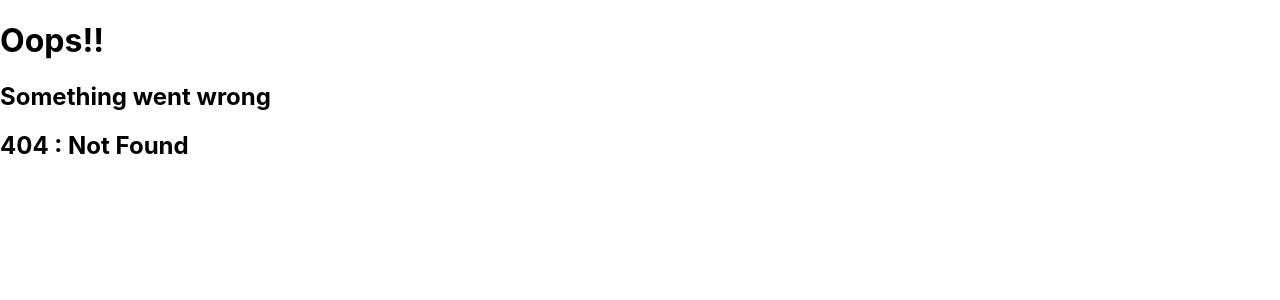
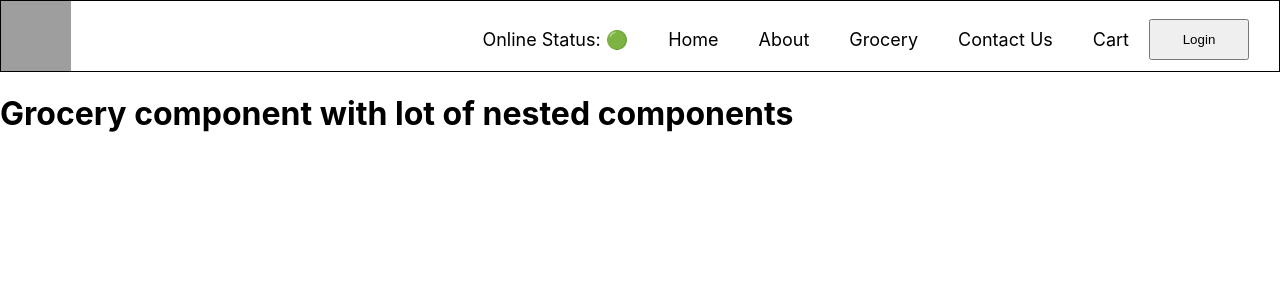
Before and after one commit to Cgs1208/chwiggy, a React (Create React App) app: page /grocery in a window 1280 px wide. Before the commit this address had no page. Shown: the top 300 px of the page. Built offline with nearby package versions, Linux system fonts and the light colour scheme; grey boxes are pictures that could not be loaded.

Commit message:
episode 09-optimising app

```diff
--- a/src/App.js
+++ b/src/App.js
@@ -6,6 +6,9 @@ import Error from "./pages/Error";
 import Body from "./components/Body";
 import Contact from "../src/pages/Contact";
 import RestaurantMenu from "./components/RestaurantMenu";
+import { lazy, Suspense } from "react";
+// import Grocery from "./components/Grocery";
+const Grocery = lazy(() => import("./components/Grocery"));
 
 const router = createBrowserRouter([
   {
@@ -27,6 +30,14 @@ const router = createBrowserRouter([
         element: <Contact />,
       },
       {
+        path: "/grocery",
+        element: (
+          <Suspense fallback={<h1>Groceries list loading... Please wait</h1>}>
+            <Grocery />
+          </Suspense>
+        ),
+      },
+      {
         path: "restaurants/:id",
         element: <RestaurantMenu />,
       },
--- a/src/components/Body.js
+++ b/src/components/Body.js
@@ -3,6 +3,7 @@ import RestaurantCard from "./RestaurantCard";
 import "./Body.css";
 import Shimmer from "./Shimmer";
 import { Link } from "react-router-dom";
+import useOnlineStatus from "../utils/useOnlineStatus";
 
 //not using key <<<< index as key  <<< unique ID
 function Body() {
@@ -49,6 +50,13 @@ function Body() {
     }
   };
 
+  const isOnline = useOnlineStatus();
+
+  if (isOnline === false)
+    return (
+      <h1>Looks like you are offline! Please check internet connection 🤷‍♂️</h1>
+    );
+
   //conditional rendering
   return resList.length === 0 ? (
     <Shimmer />
--- /dev/null
+++ b/src/components/Grocery.js
@@ -0,0 +1,7 @@
+import React from "react";
+
+function Grocery() {
+  return <h1>Grocery component with lot of nested components</h1>;
+}
+
+export default Grocery;
--- a/src/components/Header.js
+++ b/src/components/Header.js
@@ -2,6 +2,7 @@ import React, { useState } from "react";
 import "./Header.css";
 import { LOGO_URL } from "../utils/constans";
 import { Link } from "react-router-dom";
+import useOnlineStatus from "../utils/useOnlineStatus";
 
 function Header() {
   const [authBtn, setAuthBtn] = useState("Login");
@@ -10,6 +11,8 @@ function Header() {
     authBtn === "Login" ? setAuthBtn("Logout") : setAuthBtn("Login");
   };
 
+  const onlineStatus = useOnlineStatus();
+
   return (
     <div className="header">
       <div className="logo-container">
@@ -17,6 +20,7 @@ function Header() {
       </div>
       <div className="navitems">
         <ul>
+          <li>Online Status: {onlineStatus ? "🟢" : "🔴"}</li>
           <li>
             <Link to="/" style={{ textDecoration: "none", color: "black" }}>
               Home
@@ -31,7 +35,14 @@ function Header() {
             </Link>
           </li>
           <li>
-            {" "}
+            <Link
+              to="/grocery"
+              style={{ textDecoration: "none", color: "black" }}
+            >
+              Grocery
+            </Link>
+          </li>
+          <li>
             <Link
               to="/contact"
               style={{ textDecoration: "none", color: "black" }}
--- a/src/components/RestaurantMenu.js
+++ b/src/components/RestaurantMenu.js
@@ -1,21 +1,12 @@
-import React, { useEffect, useState } from "react";
 import Shimmer from "./Shimmer";
-import { MENU_URL } from "../utils/constans";
+import useRestaurantMenu from "../utils/useRestaurantMenu";
+
 import { useParams } from "react-router-dom";
 
 function RestaurantMenu() {
-  const [resInfo, setResInfo] = useState(null);
   const { id } = useParams();
 
-  useEffect(() => {
-    fetchMenu();
-  }, []);
-
-  const fetchMenu = async () => {
-    const response = await fetch(MENU_URL + id);
-    const json = await response.json();
-    setResInfo(json);
-  };
+  const resInfo = useRestaurantMenu(id); //this is a custom hook to fetch restaurant menu details
 
   if (resInfo === null) return <Shimmer />;
 
--- /dev/null
+++ b/src/utils/useOnlineStatus.js
@@ -0,0 +1,18 @@
+import { useEffect, useState } from "react";
+
+const useOnlineStatus = () => {
+  const [onlineStatus, setOnlineStatus] = useState(true);
+
+  useEffect(() => {
+    window.addEventListener("offline", () => {
+      setOnlineStatus(false);
+    });
+    window.addEventListener("online", () => {
+      setOnlineStatus(true);
+    });
+  });
+
+  return onlineStatus;
+};
+
+export default useOnlineStatus;
--- /dev/null
+++ b/src/utils/useRestaurantMenu.js
@@ -0,0 +1,21 @@
+import { useEffect, useState } from "react";
+import { MENU_URL } from "../utils/constans";
+
+const useRestaurantMenu = (resId) => {
+  const [resInfo, setRefInfo] = useState(null);
+
+  useEffect(() => {
+    fetchMenu();
+  }, []);
+
+  const fetchMenu = async () => {
+    const response = await fetch(MENU_URL + resId);
+    const json = await response.json();
+
+    setRefInfo(json);
+  };
+
+  return resInfo;
+};
+
+export default useRestaurantMenu;
```
Also changed, not shown: src/utils/useRestaurants.js (added, +28 -0 lines).
